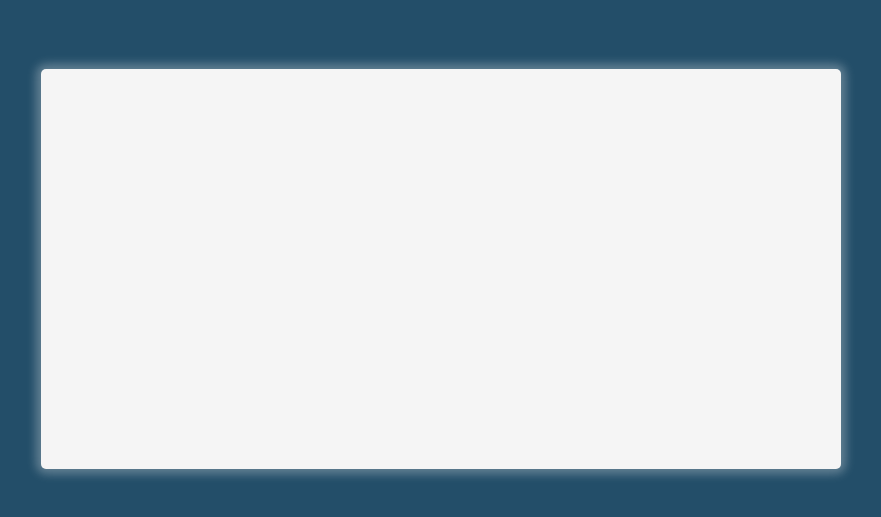
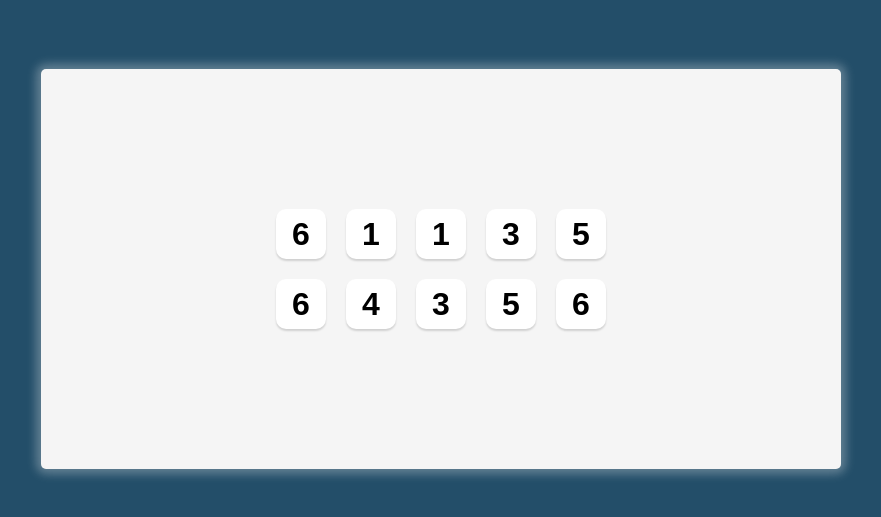
Before and after one commit to fred-gutierrez/Tenzies-Game, a React (Vite) app: page / in a window 1280 px wide. Shown: the part 151-668 px from the top of the page, without its empty margins (199-1080 px from the left). Built offline with nearby package versions, Linux system fonts and the light colour scheme.

Commit message:
number generating array added functions and styles

```diff
--- a/src/App.jsx
+++ b/src/App.jsx
@@ -1,5 +1,24 @@
-import "./styles/main.css";
+import { useState } from "react";
+import Die from "./components/Die";
 
 export default function App() {
-  return <main></main>;
+  const [dice, setDice] = useState(allNewDice());
+
+  function allNewDice() {
+    const newDice = [];
+    for (let i = 0; i < 10; i++) {
+      newDice.push(Math.ceil(Math.random() * 6));
+    }
+    return newDice;
+  }
+
+  return (
+    <main>
+      <section className="die-container">
+        {dice.map((die) => (
+          <Die value={die} />
+        ))}
+      </section>
+    </main>
+  );
 }
--- /dev/null
+++ b/src/components/Die.jsx
@@ -0,0 +1,7 @@
+export default function Die(props) {
+  return (
+    <div className="die-face">
+      <h2 className="die-num">{props.value}</h2>
+    </div>
+  );
+}
--- a/src/main.jsx
+++ b/src/main.jsx
@@ -1,6 +1,7 @@
 import React from "react";
 import ReactDOM from "react-dom/client";
 import App from "./App";
+import "./styles/main.css";
 
 ReactDOM.createRoot(document.getElementById("root")).render(
   <React.StrictMode>
--- a/src/styles/main.css
+++ b/src/styles/main.css
@@ -1,3 +1,25 @@
+.die-container {
+  display: grid;
+  grid-template: auto auto/repeat(5, 1fr);
+  gap: 20px;
+}
+
+.die-face {
+  height: 50px;
+  width: 50px;
+  box-shadow: 0 2px 2px rgba(0, 0, 0, 0.15);
+  border-radius: 10px;
+  display: flex;
+  justify-content: center;
+  align-items: center;
+  cursor: pointer;
+  background-color: #fff;
+}
+
+.die-num {
+  font-size: 2rem;
+}
+
 * {
   box-sizing: border-box;
 }
@@ -6,6 +28,7 @@ body {
   margin: 0;
   background-color: rgb(35, 78, 105);
   padding: 20px;
+  font-family: sans-serif;
 }
 
 main {
@@ -15,4 +38,9 @@ main {
   border-radius: 5px;
   margin: 200px auto;
   box-shadow: 0 0px 10px 5px rgba(245, 245, 245, 0.3);
+  padding: 20px;
+  display: flex;
+  flex-direction: column;
+  justify-content: center;
+  align-items: center;
 }/*# sourceMappingURL=main.css.map */
--- /dev/null
+++ b/src/styles/sass/_die.scss
@@ -0,0 +1,21 @@
+.die-container {
+  display: grid;
+  grid-template: auto auto / repeat(5, 1fr);
+  gap: 20px;
+}
+
+.die-face {
+  height: 50px;
+  width: 50px;
+  box-shadow: 0 2px 2px rgba(0, 0, 0, 0.15);
+  border-radius: 10px;
+  display: flex;
+  justify-content: center;
+  align-items: center;
+  cursor: pointer;
+  background-color: #fff;
+}
+
+.die-num {
+  font-size: 2rem;
+}
--- a/src/styles/sass/main.scss
+++ b/src/styles/sass/main.scss
@@ -1,3 +1,5 @@
+@use "die";
+
 * {
   box-sizing: border-box;
 }
@@ -6,6 +8,7 @@ body {
   margin: 0;
   background-color: rgb(35, 78, 105);
   padding: 20px;
+  font-family: sans-serif;
 }
 
 main {
@@ -15,4 +18,9 @@ main {
   border-radius: 5px;
   margin: 200px auto;
   box-shadow: 0 0px 10px 5px rgb(245, 245, 245, 0.3);
+  padding: 20px;
+  display: flex;
+  flex-direction: column;
+  justify-content: center;
+  align-items: center;
 }
```
Also changed, not shown: 1 other file (tests, documents, lock files or other folders).
